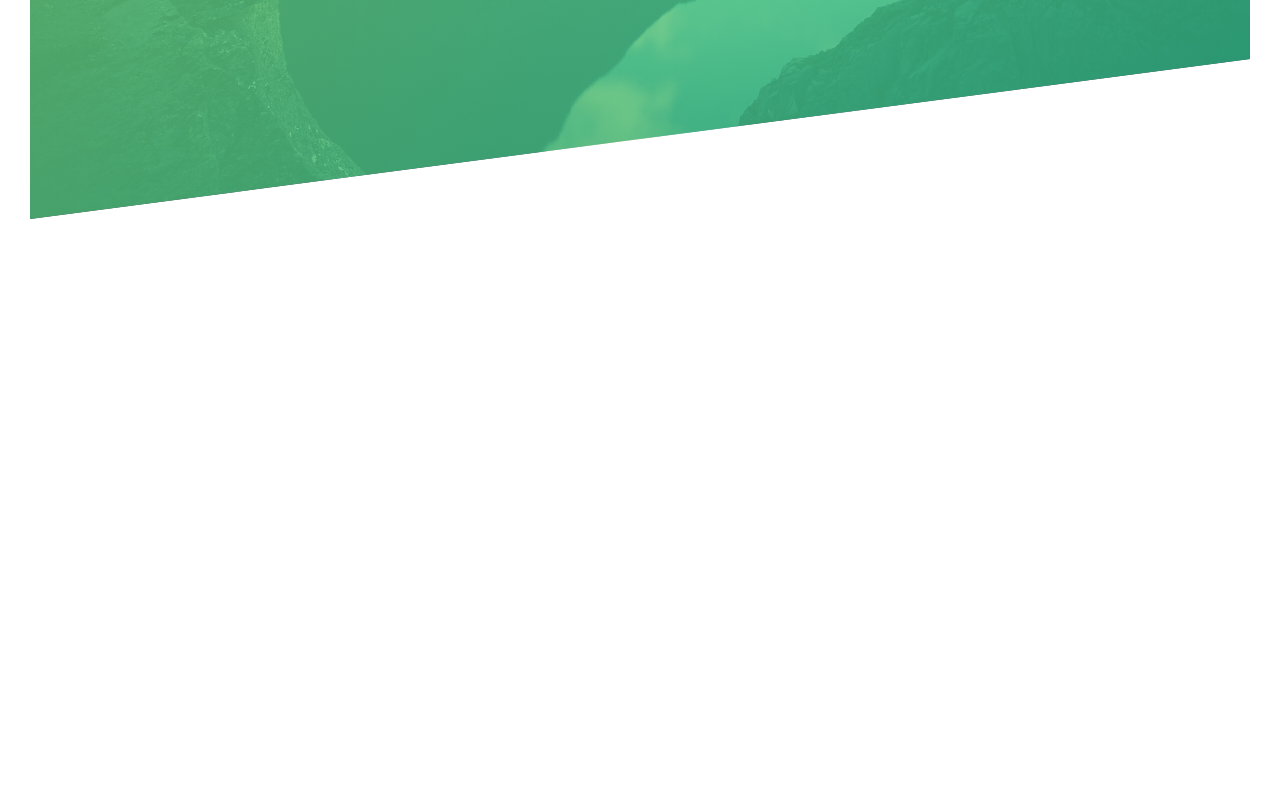
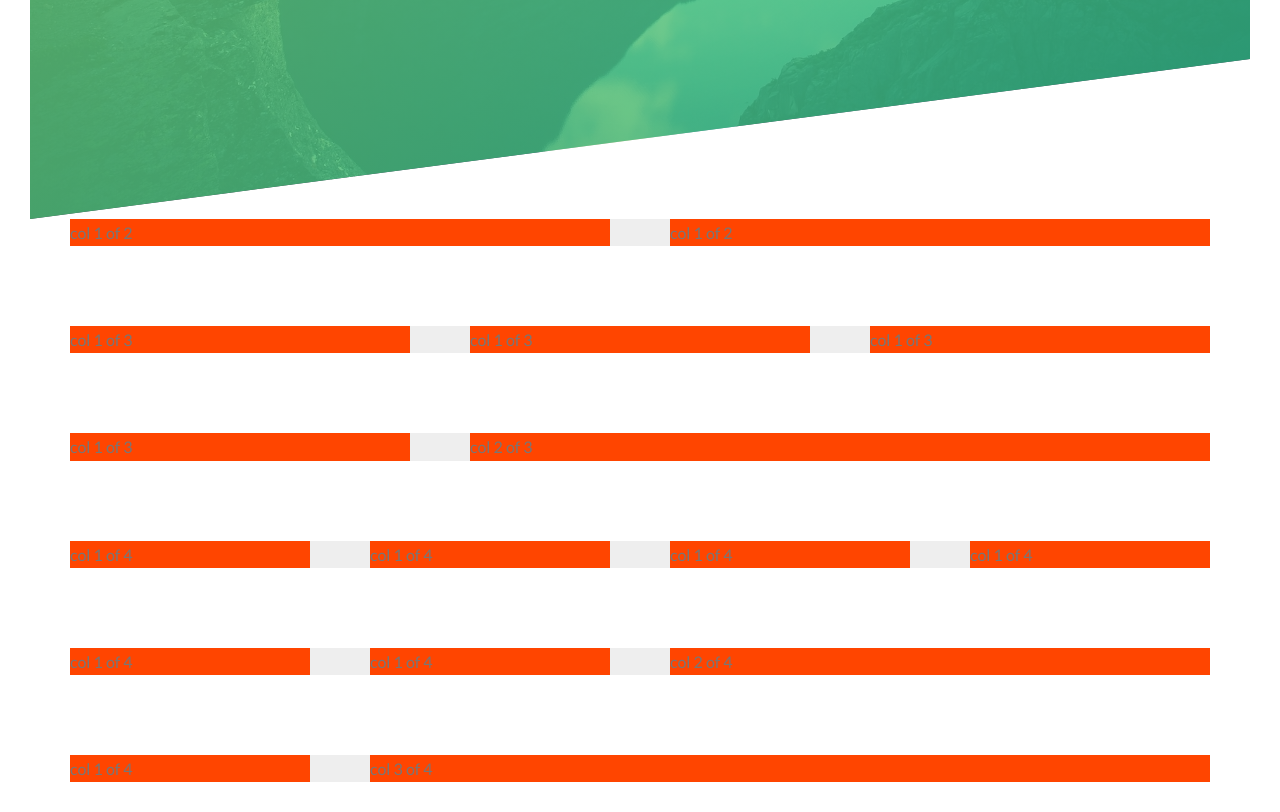
Before and after one commit to itangishaka1/beautiful_rwanda, a React (Create React App) app: page / in a window 1280 px wide. Shown: the part 571-1383 px from the top of the page. Before the commit the page ends 820 px from the top, so only its background shows below. Built offline with nearby package versions, Linux system fonts and the light colour scheme.

Commit message:
1. Create a grid layout with float 2. Using attribute selector 3. Using :not pseudo class 4. Using calc() 5. Add <GridTest /

```diff
--- a/src/App.js
+++ b/src/App.js
@@ -1,9 +1,11 @@
 import Header from "./components/Header/Header";
+import GridTest from './components/Grid-test/GridTest'
 
 function App() {
   return (
     <>
       <Header />
+      <GridTest />
     </>
   );
 }
--- /dev/null
+++ b/src/components/Grid-test/GridTest.jsx
@@ -0,0 +1,39 @@
+import './Grid_test.scss'
+
+
+const GridTest = () => {
+  return (
+    <section className='grid-test'>
+        <div className="row">
+            <div className="col-1-of-2">col 1 of 2</div>
+            <div className="col-1-of-2">col 1 of 2</div>
+        </div>
+        <div className="row">
+            <div className="col-1-of-3">col 1 of 3</div>
+            <div className="col-1-of-3">col 1 of 3</div>
+            <div className="col-1-of-3">col 1 of 3</div>
+        </div>
+        <div className="row">
+            <div className="col-1-of-3">col 1 of 3</div>
+            <div className="col-2-of-3">col 2 of 3</div>
+        </div>
+        <div className="row">
+            <div className="col-1-of-4">col 1 of 4</div>
+            <div className="col-1-of-4">col 1 of 4</div>
+            <div className="col-1-of-4">col 1 of 4</div>
+            <div className="col-1-of-4">col 1 of 4</div>
+        </div>
+        <div className="row">
+            <div className="col-1-of-4">col 1 of 4</div>
+            <div className="col-1-of-4">col 1 of 4</div>
+            <div className="col-2-of-4">col 2 of 4</div>
+        </div>
+        <div className="row">
+            <div className="col-1-of-4">col 1 of 4</div>
+            <div className="col-3-of-4">col 3 of 4</div>
+        </div>
+    </section>
+  )
+}
+
+export default GridTest
--- /dev/null
+++ b/src/components/Grid-test/Grid_test.scss
@@ -0,0 +1,53 @@
+@use "../../partials/variables" as *;
+@use "../../partials/mixins";
+
+.row {
+  max-width: $grid-width;
+  background-color: #eee;
+  margin: 0 auto;
+
+  // select everything but not the last child
+  &:not(:last-child) {
+    margin-bottom: $gutter-vertical;
+  }
+
+  @include mixins.clearfix;
+
+  // select all class that starts with col-
+  // ^ start with, * all that contain , $ end with
+  [class^="col-"] {
+    background-color: orangered;
+    float: left;
+
+    &:not(:last-child) {
+      margin-right: $gutter-horizontal;
+    }
+  }
+
+  .col-1-of-2 {
+    width: calc((100% - #{$gutter-horizontal}) / 2);
+  }
+
+  .col-1-of-3 {
+    width: calc((100% - 2 * #{$gutter-horizontal}) / 3);
+  }
+  .col-2-of-3 {
+    width: calc(
+      2 * ((100% - 2 * #{$gutter-horizontal}) / 3) + #{$gutter-horizontal}
+    );
+  }
+  .col-1-of-4 {
+    width: calc((100% - 3 * #{$gutter-horizontal}) / 4);
+  }
+  .col-2-of-4 {
+    width: calc(
+      2 * ((100% - 3 * #{$gutter-horizontal}) / 4) + #{$gutter-horizontal}
+    );
+  }
+
+  .col-3-of-4 {
+    width: calc(
+      3 * ((100% - 3 * #{$gutter-horizontal}) / 4) + 2 * #{$gutter-horizontal}
+    );
+  }
+}
--- a/src/partials/_mixins.scss
+++ b/src/partials/_mixins.scss
@@ -0,0 +1,8 @@
+
+@mixin clearfix {
+    &:after {
+        content: '';
+        display: table;
+        clear: both;
+    }
+}
--- a/src/partials/_variables.scss
+++ b/src/partials/_variables.scss
@@ -1,4 +1,4 @@
-
+//  COLORS
 $color-primary: #55c57a;
 $color-primary-light: #7ed56f;
 $color-primary-dark: #28b485;
@@ -6,3 +6,8 @@
 $color-grey-dark: #777;
 $color-white: #fff;
 $color-black: #000 ;
+
+// GRID
+$grid-width: 114rem;
+$gutter-vertical: 8rem;
+$gutter-horizontal:6rem
```
